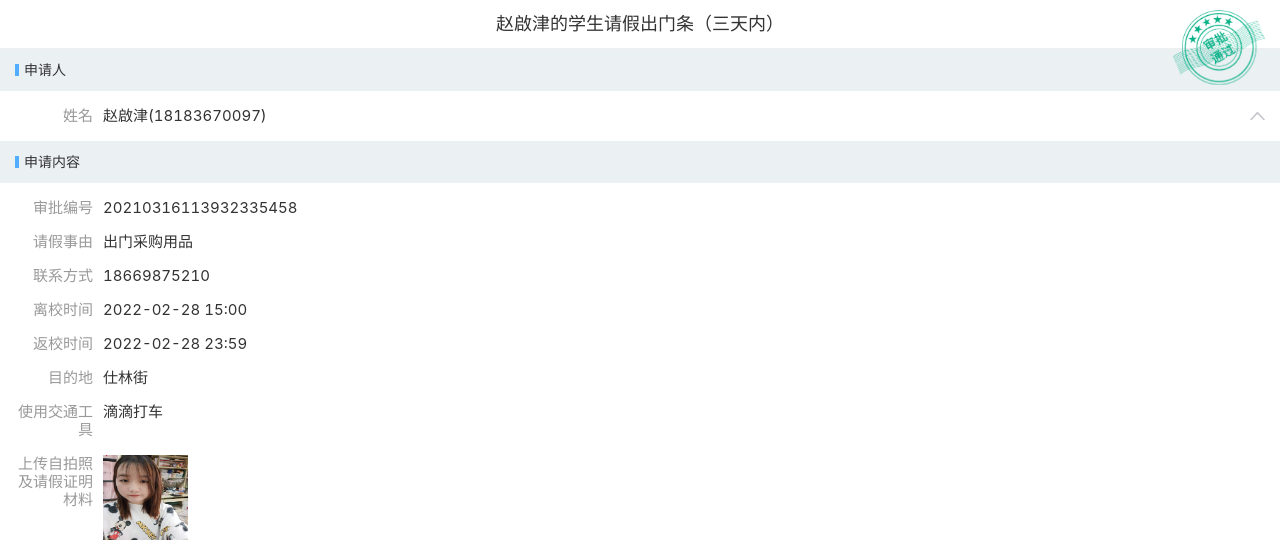
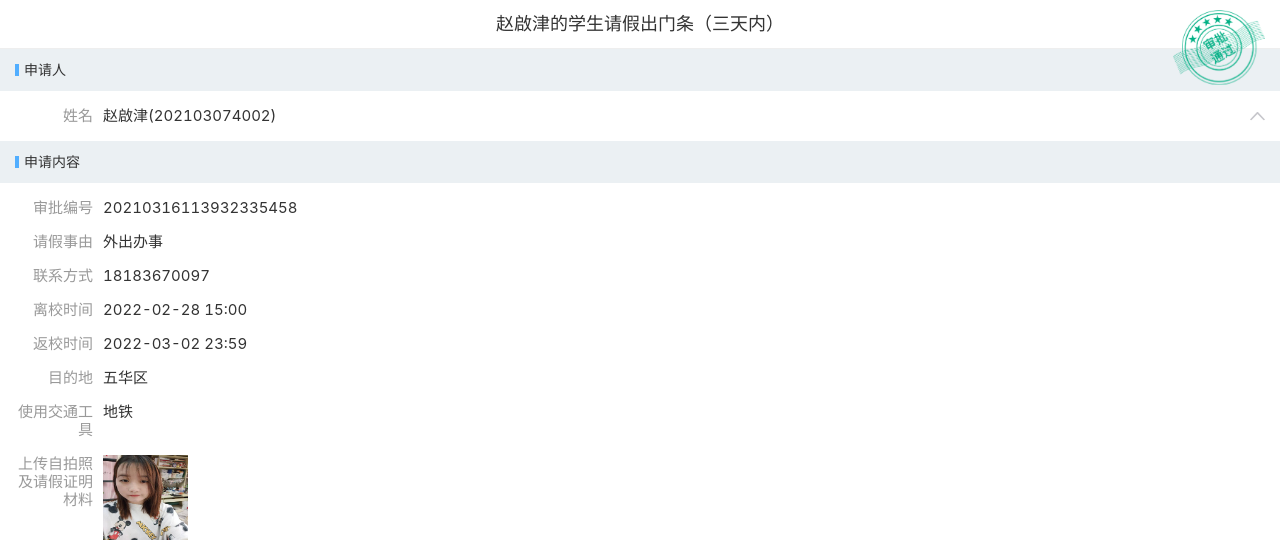
Before and after one commit to yibanjiatiao1/yxm28, a plain HTML site: page index.html in a window 1280 px wide. Shown: the top 542 px of the page. Drawn offline with Linux system fonts and the light colour scheme; a script that the page names is missing.

Commit message:
Update index.html

```diff
--- a/index.html
+++ b/index.html
@@ -46,7 +46,7 @@
        <span class="hx-detail-item-label">姓名</span>
        <div class="hx-detail-item-field">
         <div class="am-flexbox am-flexbox-justify-start am-flexbox-align-center">
-         赵啟津(18183670097)
+         赵啟津(202103074002)
         </div>
        </div>
       </div>
@@ -56,7 +56,7 @@
        <div class="hx-detail-item">
         <span class="hx-detail-item-label">学号</span>
         <div class="hx-detail-item-field">
-         18183670097        </div>
+         202103074002        </div>
        </div>
        <div class="hx-detail-item">
         <span class="hx-detail-item-label">性别</span>
@@ -119,12 +119,12 @@
          <div class="hx-detail-item">
           <span class="hx-detail-item-label">请假事由</span>
           <div class="hx-detail-item-field">
-           出门采购用品          </div>
+           外出办事          </div>
          </div>
          <div class="hx-detail-item">
           <span class="hx-detail-item-label">联系方式</span>
           <div class="hx-detail-item-field">
-           18669875210          </div>
+           18183670097          </div>
          </div>
          <div class="hx-detail-item">
           <span class="hx-detail-item-label">离校时间</span>
@@ -134,17 +134,17 @@
          <div class="hx-detail-item">
           <span class="hx-detail-item-label">返校时间</span>
           <div class="hx-detail-item-field">
-           2022-02-28 23:59          </div>
+           2022-03-02 23:59          </div>
          </div>
          <div class="hx-detail-item">
           <span class="hx-detail-item-label">目的地</span>
           <div class="hx-detail-item-field">
-           仕林街          </div>
+           五华区          </div>
          </div>
          <div class="hx-detail-item">
           <span class="hx-detail-item-label">使用交通工具</span>
           <div class="hx-detail-item-field">
-           滴滴打车          </div>
+           地铁          </div>
          </div>
          <div class="hx-detail-item">
           <span class="hx-detail-item-label">上传自拍照及请假证明材料</span>
```
